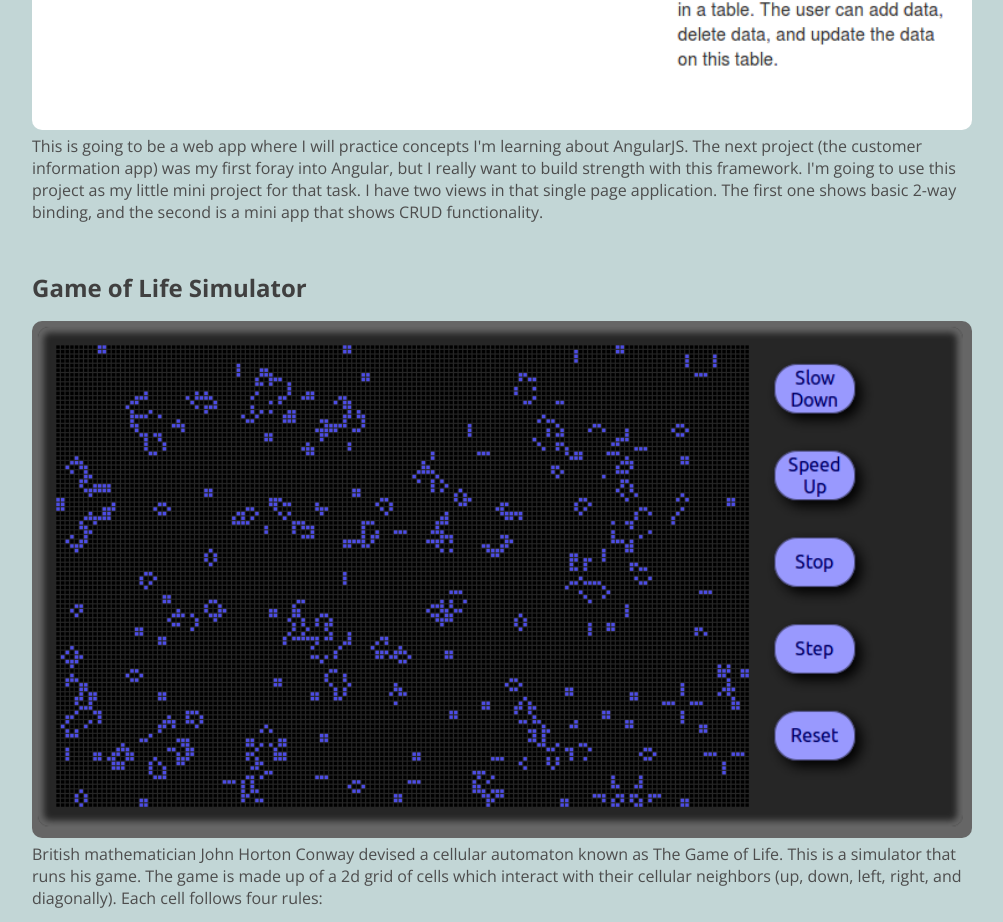
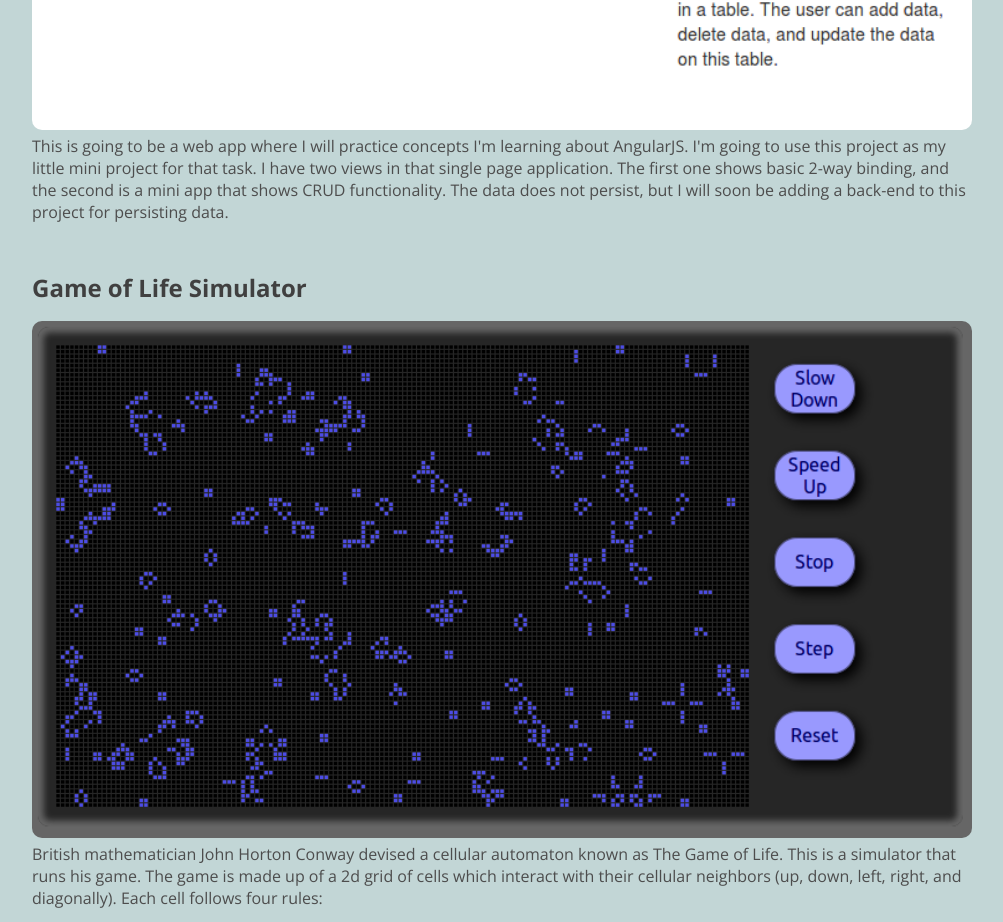
Before and after one commit to Jasonthecoder/portfolio_website, a plain HTML site: page index.html in a window 1280 px wide. Shown: the part 897-1819 px from the top of the page, without its empty margins (138-1141 px from the left). Drawn offline with nearby package versions, Linux system fonts and the light colour scheme.

Commit message:
Editted the index.html

```diff
--- a/index.html
+++ b/index.html
@@ -41,7 +41,7 @@ All of the source code from this website is available on <a href="https://github
           <h4>Learning Angular</h4>
           <img src="img/angularLearning.png"></a>
           <p>
-This is going to be a web app where I will practice concepts I'm learning about AngularJS. The next project (the customer information app) was my first foray into Angular, but I really want to build strength with this framework. I'm going to use this project as my little mini project for that task. I have two views in that single page application. The first one shows basic 2-way binding, and the second is a mini app that shows CRUD functionality.
+This is going to be a web app where I will practice concepts I'm learning about AngularJS. I'm going to use this project as my little mini project for that task. I have two views in that single page application. The first one shows basic 2-way binding, and the second is a mini app that shows CRUD functionality. The data does not persist, but I will soon be adding a back-end to this project for persisting data.
           </p>
 
           <a href="GoL/GoL.html">
```
